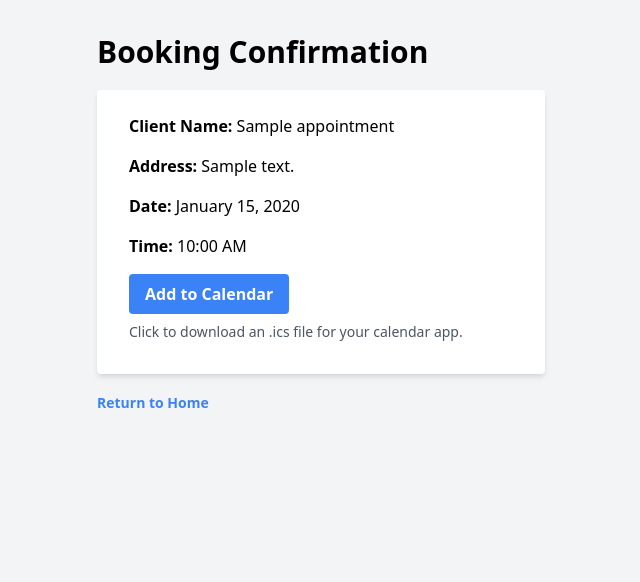
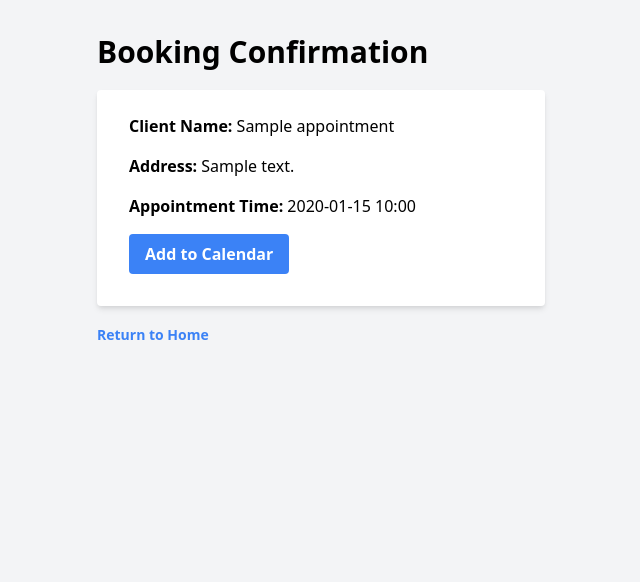
Before and after one commit to apogeeai/barber-route-optimizer, a Python web app: template templates/booking_confirmation.html in a window 1280 px wide. Shown: the part 134-716 px from the top of the page, without its empty margins (319-959 px from the left). Run offline with Jinja, Linux system fonts and the light colour scheme; the template is opened without the code that fills it: most values are stand-ins (such as "Sample title", 1, 10 or a date in 2020); some libraries are stand-ins or nearby versions.

Commit message:
Restored to 'af60123b13f80567addcb3d42b223f74ae1fe233'

```diff
--- a/templates/booking_confirmation.html
+++ b/templates/booking_confirmation.html
@@ -8,12 +8,10 @@
     <div class="bg-white shadow-md rounded px-8 pt-6 pb-8 mb-4">
         <p class="mb-4"><strong>Client Name:</strong> {{ appointment.client_name }}</p>
         <p class="mb-4"><strong>Address:</strong> {{ appointment.address }}</p>
-        <p class="mb-4"><strong>Date:</strong> {{ appointment.appointment_time.strftime('%B %d, %Y') }}</p>
-        <p class="mb-4"><strong>Time:</strong> {{ appointment.appointment_time.strftime('%I:%M %p') }}</p>
+        <p class="mb-4"><strong>Appointment Time:</strong> {{ appointment.appointment_time.strftime('%Y-%m-%d %H:%M') }}</p>
         <button onclick="generateICalFile({{ appointment|tojson|safe }})" class="bg-blue-500 hover:bg-blue-700 text-white font-bold py-2 px-4 rounded focus:outline-none focus:shadow-outline">
             Add to Calendar
         </button>
-        <p class="mt-2 text-sm text-gray-600">Click to download an .ics file for your calendar app.</p>
     </div>
     <a href="{{ url_for('index') }}" class="inline-block align-baseline font-bold text-sm text-blue-500 hover:text-blue-800">
         Return to Home
```
